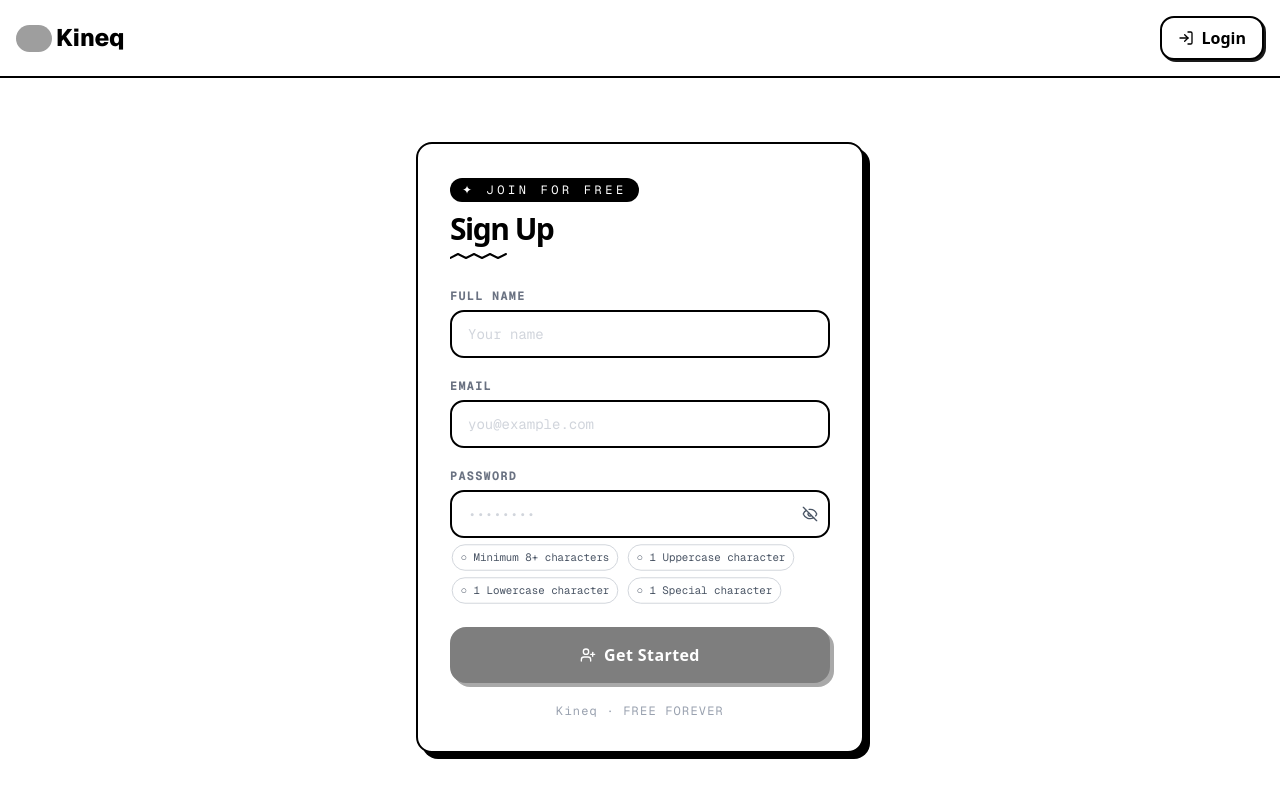
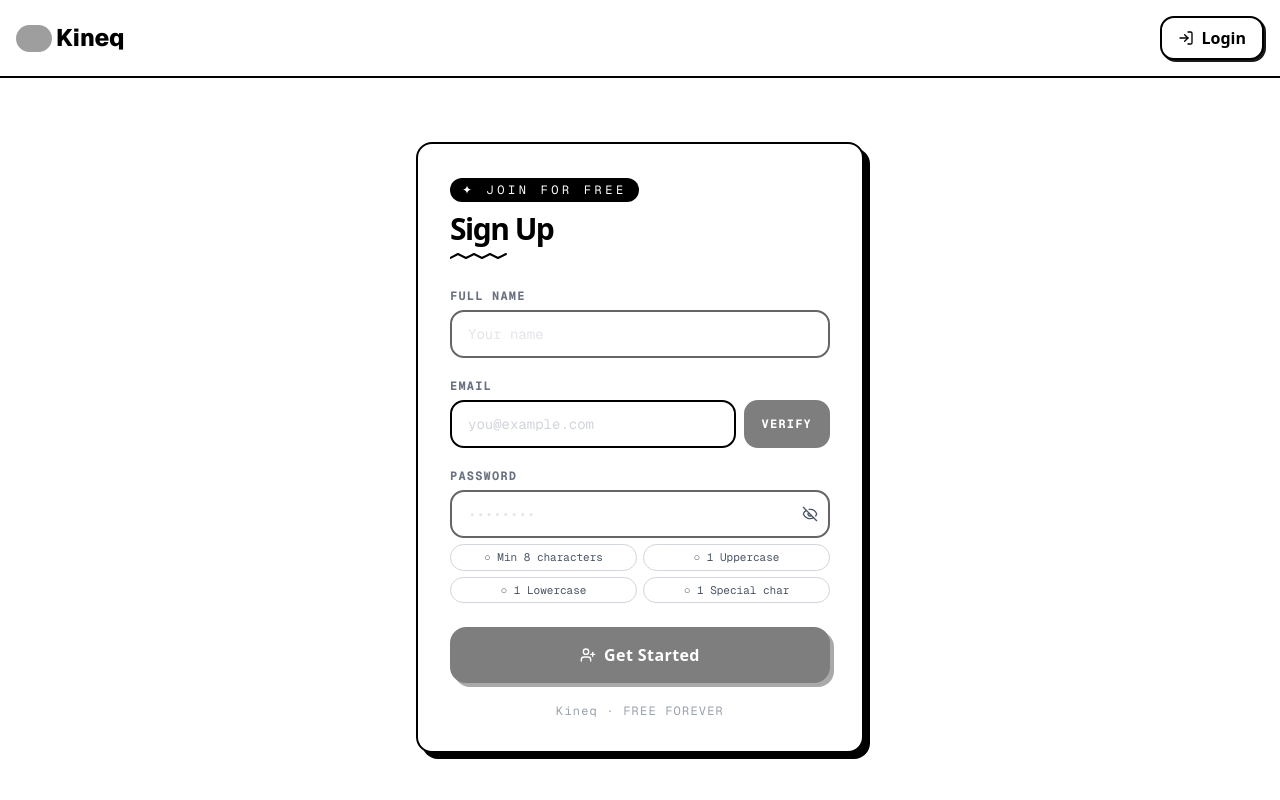
Before and after one commit to SnigdhaDatta/Kineq, a Next.js app in the folder client/: page /signup in a window 1280 px wide. Shown: the top 800 px of the page. Built offline with nearby package versions, Linux system fonts and the light colour scheme; grey boxes are pictures that could not be loaded.

Commit message:
feat: implement email verification and OTP functionality in SignupPage

```diff
--- a/client/app/(auth)/signup/page.tsx
+++ b/client/app/(auth)/signup/page.tsx
@@ -1,5 +1,5 @@
 "use client";
-import { useState } from "react";
+import { useState, useEffect, useRef } from "react";
 import { useRouter } from "next/navigation";
 import { UserPlus } from "lucide-react";
 import PasswordInput from "@/components/password-input";
@@ -11,6 +11,12 @@ export default function SignupPage() {
   const [password, setPassword] = useState("");
   const [error, setError] = useState("");
   const [message, setMessage] = useState("");
+  const [otp, setOtp] = useState("");
+  const [emailVerified, setEmailVerified] = useState(false);
+  const [otpSent, setOtpSent] = useState(false);
+  const [loading, setLoading] = useState(false);
+  const [otpTimer, setOtpTimer] = useState(0);
+  const timerRef = useRef<NodeJS.Timeout | null>(null);
   const router = useRouter();
 
   const hasMinLength = password.length >= 8;
@@ -21,7 +27,8 @@ export default function SignupPage() {
   const isFullNameValid = fullName.trim().length > 0;
   const isPasswordValid =
     hasMinLength && hasUppercase && hasLowercase && hasSpecialChar;
-  const canSubmit = isFullNameValid && isEmailValid && isPasswordValid;
+  const canSubmit =
+    isFullNameValid && isEmailValid && isPasswordValid && emailVerified;
 
   function isStrongPassword(value: string) {
     const hasMinLength = value.length >= 8;
@@ -36,7 +43,9 @@ export default function SignupPage() {
     setError("");
 
     if (!canSubmit) {
-      setError("Please fill all fields and satisfy all password conditions.");
+      setError(
+        "Please fill all fields, verify your email, and satisfy all password conditions.",
+      );
       return;
     }
 
@@ -47,31 +56,127 @@ export default function SignupPage() {
       return;
     }
 
-    const res = await fetch(`${process.env.NEXT_PUBLIC_API_URL}/user/signup`, {
+    setLoading(true);
+    try {
+      const res = await fetch(
+        `${process.env.NEXT_PUBLIC_API_URL}/user/signup`,
+        {
           method: "POST",
           headers: { "Content-Type": "application/json" },
           credentials: "include",
-      body: JSON.stringify({ fullName, email, password, isVerified: false }),
-    });
+          body: JSON.stringify({ fullName, email, password, isVerified: true }),
+        },
+      );
       const data = await res.json();
       if (!res.ok) {
         setError(data.error || "Signup failed");
       } else {
-      setMessage(data.message || "Login successful!");
+        setMessage(data.message || "Signup successful!");
         const accessToken = res.headers?.get("Authorization");
         if (accessToken) {
-        // Store all app data under 'kineq' key
-        const appData = {
-          accesstoken: accessToken, // key is 'accesstoken', value is the token
-          // Add more properties here as needed (e.g., user info)
-        };
+          const appData = { accesstoken: accessToken };
           localStorage.setItem("kineq", JSON.stringify(appData));
           window.dispatchEvent(new Event("authChanged"));
         }
-      setMessage("Login successful!");
         setTimeout(() => {
           router.push("/watchlist");
-      }, 1200); // Show message for 1.2 seconds before redirect
+        }, 1200);
+      }
+    } catch (err) {
+      setError("Signup failed. Please try again.");
+    } finally {
+      setLoading(false);
+    }
+  }
+
+  async function handleSendOtp(e: React.MouseEvent<HTMLButtonElement>) {
+    e.preventDefault();
+    setError("");
+    setMessage("");
+    if (!isEmailValid) {
+      setError("Please enter a valid email address.");
+      return;
+    }
+    setLoading(true);
+    try {
+      const res = await fetch(
+        `${process.env.NEXT_PUBLIC_API_URL}/user/sendOtp`,
+        {
+          method: "POST",
+          headers: { "Content-Type": "application/json" },
+          body: JSON.stringify({ email }),
+        },
+      );
+      const data = await res.json();
+      if (!res.ok) {
+        setError(data.error || "Failed to send OTP.");
+        setOtpSent(false);
+        setOtpTimer(0);
+      } else {
+        setMessage(data.message || "OTP sent to your email. If not in Inobx, please check your Spam folder.");
+        setOtpSent(true);
+        setOtpTimer(120);
+      }
+    } catch (err) {
+      setError("Failed to send OTP. Please try again.");
+      setOtpSent(false);
+      setOtpTimer(0);
+    } finally {
+      setLoading(false);
+    }
+  }
+
+  useEffect(() => {
+    if (otpSent && otpTimer > 0) {
+      timerRef.current = setInterval(() => {
+        setOtpTimer((prev) => {
+          if (prev <= 1) {
+            clearInterval(timerRef.current!);
+            return 0;
+          }
+          return prev - 1;
+        });
+      }, 1000);
+      return () => clearInterval(timerRef.current!);
+    } else if (!otpSent || otpTimer === 0) {
+      clearInterval(timerRef.current!);
+    }
+    return () => clearInterval(timerRef.current!);
+  }, [otpSent, otpTimer]);
+
+  async function handleVerifyOtp(e: React.MouseEvent<HTMLButtonElement>) {
+    e.preventDefault();
+    setError("");
+    setMessage("");
+    if (!otp || otp.length < 4) {
+      setError("Please enter the OTP sent to your email.");
+      return;
+    }
+    setLoading(true);
+    try {
+      const res = await fetch(
+        `${process.env.NEXT_PUBLIC_API_URL}/user/verifyEmail`,
+        {
+          method: "POST",
+          headers: { "Content-Type": "application/json" },
+          body: JSON.stringify({ email, otp }),
+        },
+      );
+      const data = await res.json();
+      if (!res.ok) {
+        setError(data.error || "OTP verification failed.");
+        setEmailVerified(false);
+      } else {
+        setMessage(data.message || "Email verified successfully!");
+        setEmailVerified(true);
+        setOtpSent(false);
+        setOtpTimer(0);
+      }
+    } catch (err) {
+      setError("OTP verification failed. Please try again.");
+      setEmailVerified(false);
+    } finally {
+      setLoading(false);
     }
   }
 
@@ -81,6 +186,7 @@ export default function SignupPage() {
       className="relative z-10 w-full max-w-md mx-auto mt-16 p-8 border-2 border-black rounded-2xl bg-white shadow-[6px_6px_0px_#000] flex flex-col gap-5"
     >
       <RouteProtector />
+
       {/* Header */}
       <div className="mb-2">
         <span className="inline-block font-mono text-xs tracking-[0.3em] uppercase bg-black text-white px-3 py-1 rounded-full mb-3">
@@ -112,32 +218,75 @@ export default function SignupPage() {
           value={fullName}
           onChange={(e) => setFullName(e.target.value)}
           required
-          className="w-full px-4 py-3 border-2 border-black rounded-xl bg-white font-mono text-sm text-black placeholder-gray-300 focus:outline-none focus:shadow-[3px_3px_0px_#000] transition-shadow duration-150"
+          disabled={!emailVerified}
+          className={`w-full px-4 py-3 border-2 border-black rounded-xl bg-white font-mono text-sm text-black placeholder-gray-300 focus:outline-none focus:shadow-[3px_3px_0px_#000] transition-shadow duration-150 ${!emailVerified ? "opacity-60 cursor-not-allowed" : ""}`}
         />
       </div>
 
-      {/* Email */}
+      {/* Email + Verify Button */}
       <div className="flex flex-col gap-1.5">
         <label className="text-xs font-mono font-bold tracking-widest uppercase text-gray-500">
           Email
         </label>
+        <div className="flex gap-2">
           <input
             type="email"
             placeholder="you@example.com"
             value={email}
-          onChange={(e) => setEmail(e.target.value)}
+            onChange={(e) => {
+              setEmail(e.target.value);
+              setEmailVerified(false);
+              setOtpSent(false);
+              setOtp("");
+            }}
             required
-          className="w-full px-4 py-3 border-2 border-black rounded-xl bg-white font-mono text-sm text-black placeholder-gray-300 focus:outline-none focus:shadow-[3px_3px_0px_#000] transition-shadow duration-150"
+            disabled={emailVerified}
+            className={`flex-1 min-w-0 px-4 py-3 border-2 border-black rounded-xl bg-white font-mono text-sm text-black placeholder-gray-300 focus:outline-none focus:shadow-[3px_3px_0px_#000] transition-shadow duration-150 ${emailVerified ? "opacity-60 cursor-not-allowed" : ""}`}
           />
+          <button
+            type="button"
+            onClick={handleSendOtp}
+            disabled={emailVerified || loading || !isEmailValid}
+            className={`shrink-0 px-4 py-2 rounded-xl border-2 border-black font-mono text-xs font-bold uppercase tracking-widest bg-black text-white transition-all duration-150 ${emailVerified || loading || !isEmailValid ? "opacity-50 cursor-not-allowed" : "hover:bg-white hover:text-black"}`}
+          >
+            {emailVerified ? "Verified" : otpSent ? "Resend" : "Verify"}
+          </button>
+        </div>
 
-        {/*
-        OTP verification UI removed for now:
-        - Verify button beside email
-        - OTP input field
-        - OTP submit button
-        - verification message
-        - email verified status
-        */}
+        {/* ✅ OTP section — input+button row, timer on its own row below */}
+        {otpSent && !emailVerified && (
+          <div className="flex flex-col gap-2 mt-2">
+            <div className="flex gap-2">
+              <input
+                type="text"
+                placeholder="Enter OTP"
+                value={otp}
+                onChange={(e) => setOtp(e.target.value)}
+                className="flex-1 min-w-0 px-4 py-3 border-2 border-black rounded-xl bg-white font-mono text-sm text-black placeholder-gray-300 focus:outline-none focus:shadow-[3px_3px_0px_#000] transition-shadow duration-150 disabled:opacity-50"
+                maxLength={8}
+                required
+                disabled={otpTimer === 0}
+              />
+              <button
+                type="button"
+                onClick={handleVerifyOtp}
+                disabled={loading || !otp || otpTimer === 0}
+                className="shrink-0 px-4 py-2 rounded-xl border-2 border-black font-mono text-xs font-bold uppercase tracking-widest bg-black text-white transition-all duration-150 disabled:opacity-50 disabled:cursor-not-allowed"
+              >
+                Submit
+              </button>
+            </div>
+            {/* Timer sits on its own row — never overflows */}
+            <span
+              suppressHydrationWarning={true}
+              className={`text-center font-mono text-xs font-bold ${otpTimer === 0 ? "text-red-500" : "text-gray-500"}`}
+            >
+              {otpTimer > 0
+                ? `OTP expires in ${`0${Math.floor(otpTimer / 60)}`.slice(-2)}:${`0${otpTimer % 60}`.slice(-2)}`
+                : "OTP Expired — click Resend"}
+            </span>
+          </div>
+        )}
       </div>
 
       {/* Password */}
@@ -150,27 +299,29 @@ export default function SignupPage() {
           onChange={setPassword}
           placeholder="••••••••"
           required
+          disabled={!emailVerified}
         />
-        <div className="flex flex-wrap gap-1.5 text-[11px] font-mono">
+        {/* ✅ 2-column grid — always side by side, fits any screen width */}
+        <div className="grid grid-cols-2 gap-1.5 text-[11px] font-mono">
           <span
-            className={`px-2 py-1 rounded-full border transition-all duration-200 ${hasMinLength ? "border-green-600 bg-green-50 text-green-700 scale-100" : "border-gray-300 bg-white text-gray-600 scale-[0.98]"}`}
+            className={`px-2 py-1 rounded-full border text-center transition-all duration-200 ${hasMinLength ? "border-green-600 bg-green-50 text-green-700" : "border-gray-300 bg-white text-gray-600"}`}
           >
-            {hasMinLength ? "✓" : "○"} Minimum 8+ characters
+            {hasMinLength ? "✓" : "○"} Min 8 characters
           </span>
           <span
-            className={`px-2 py-1 rounded-full border transition-all duration-200 ${hasUppercase ? "border-green-600 bg-green-50 text-green-700 scale-100" : "border-gray-300 bg-white text-gray-600 scale-[0.98]"}`}
+            className={`px-2 py-1 rounded-full border text-center transition-all duration-200 ${hasUppercase ? "border-green-600 bg-green-50 text-green-700" : "border-gray-300 bg-white text-gray-600"}`}
           >
-            {hasUppercase ? "✓" : "○"} 1 Uppercase character
+            {hasUppercase ? "✓" : "○"} 1 Uppercase
           </span>
           <span
-            className={`px-2 py-1 rounded-full border transition-all duration-200 ${hasLowercase ? "border-green-600 bg-green-50 text-green-700 scale-100" : "border-gray-300 bg-white text-gray-600 scale-[0.98]"}`}
+            className={`px-2 py-1 rounded-full border text-center transition-all duration-200 ${hasLowercase ? "border-green-600 bg-green-50 text-green-700" : "border-gray-300 bg-white text-gray-600"}`}
           >
-            {hasLowercase ? "✓" : "○"} 1 Lowercase character
+            {hasLowercase ? "✓" : "○"} 1 Lowercase
           </span>
           <span
-            className={`px-2 py-1 rounded-full border transition-all duration-200 ${hasSpecialChar ? "border-green-600 bg-green-50 text-green-700 scale-100" : "border-gray-300 bg-white text-gray-600 scale-[0.98]"}`}
+            className={`px-2 py-1 rounded-full border text-center transition-all duration-200 ${hasSpecialChar ? "border-green-600 bg-green-50 text-green-700" : "border-gray-300 bg-white text-gray-600"}`}
           >
-            {hasSpecialChar ? "✓" : "○"} 1 Special character
+            {hasSpecialChar ? "✓" : "○"} 1 Special char
           </span>
         </div>
       </div>
@@ -181,17 +332,17 @@ export default function SignupPage() {
           ⚠ {error}
         </div>
       )}
-      {/* if message then show message in green success box */}
+      {/* Success */}
       {message && (
         <div className="flex items-center gap-2 px-4 py-3 bg-white text-sm font-mono font-bold text-green-600">
-          ✅ {message}
+           ✓ {message}
         </div>
       )}
 
       {/* Submit */}
       <button
         type="submit"
-        disabled={!canSubmit}
+        disabled={!canSubmit || loading}
         className="mt-1 w-full flex items-center justify-center gap-2 bg-black text-white font-bold tracking-wide px-6 py-3.5 rounded-2xl border-2 border-black shadow-[4px_4px_0px_#555] hover:shadow-[2px_2px_0px_#555] hover:translate-x-[2px] hover:translate-y-[2px] active:shadow-none active:translate-x-[4px] active:translate-y-[4px] transition-all duration-75 disabled:opacity-50 disabled:cursor-not-allowed disabled:hover:translate-x-0 disabled:hover:translate-y-0 disabled:hover:shadow-[4px_4px_0px_#555] disabled:active:shadow-[4px_4px_0px_#555] disabled:active:translate-x-0 disabled:active:translate-y-0"
       >
         <UserPlus className="w-4 h-4" /> Get Started
```
Lines whose indentation alone changed are shown as unchanged.
